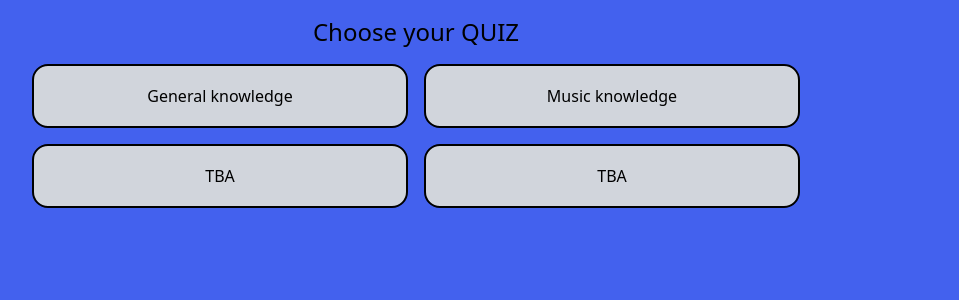
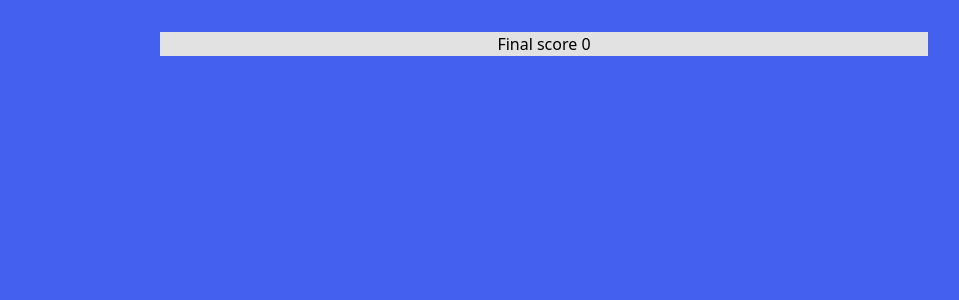
Before and after one commit to simonbilos/quiz-app, an Angular app: page /quiz in a window 1280 px wide. Shown: the top 300 px of the page, without its empty margins (224-1183 px from the left). Built offline with nearby package versions, Linux system fonts and the light colour scheme.

Commit message:
routing now works

```diff
--- a/src/app/app.component.html
+++ b/src/app/app.component.html
@@ -1,3 +1,3 @@
 <div class="w-screen h-screen bg-[#4361ee]">
-  <app-quiz-selector></app-quiz-selector>
+  <router-outlet></router-outlet>
 </div>
--- a/src/app/app.routes.ts
+++ b/src/app/app.routes.ts
@@ -1,3 +1,8 @@
-import { Routes } from '@angular/router';
+import { Routes } from "@angular/router";
+import { QuizComponent } from "./quiz/quiz.component";
+import { QuizSelectorComponent } from "./quiz-selector/quiz-selector.component";
 
-export const routes: Routes = [];
+export const routes: Routes = [
+  { path: "", component: QuizSelectorComponent },
+  { path: "quiz", component: QuizComponent },
+];
--- a/src/app/quiz-selector/quiz-selector.component.html
+++ b/src/app/quiz-selector/quiz-selector.component.html
@@ -5,12 +5,15 @@
     </div>
     <div class="grid grid-cols-2 grid-rows-2 gap-4">
       @for (quiz of quizzes(); track quiz) {
-      <div
+      <button
+        (click)="onClick(quiz.link)"
         class="bg-gray-300 rounded-2xl border-black border-2 flex justify-center items-center text-center h-16"
       >
         {{ quiz.name }}
-      </div>
+        <!-- when click, it should start QuizComponent with this quiz -->
+      </button>
       }
     </div>
   </div>
 </div>
+<router-outlet></router-outlet>
--- a/src/app/quiz-selector/quiz-selector.component.ts
+++ b/src/app/quiz-selector/quiz-selector.component.ts
@@ -1,18 +1,24 @@
 import { Component, signal } from "@angular/core";
+import { Router } from "@angular/router";
 import { QuizComponent } from "../quiz/quiz.component";
+import { RouterOutlet } from "@angular/router";
 
 @Component({
   selector: "app-quiz-selector",
-  imports: [QuizComponent],
+  imports: [QuizComponent, RouterOutlet],
   templateUrl: "./quiz-selector.component.html",
 })
 export class QuizSelectorComponent {
   quizzes = signal([
-    { name: "General knowledge", link: "/assets/general-knowledge.json" },
-    { name: "Music knowledge", link: "/assets/music-knowledge.json" },
+    { name: "General knowledge", link: "assets/general-knowledge.json" },
+    { name: "Music knowledge", link: "assets/music-knowledge.json" },
     { name: "TBA", link: "" },
     { name: "TBA", link: "" },
   ]);
 
-  onClick(quiz: string) {}
+  constructor(private router: Router) {}
+
+  onClick(quiz: string) {
+    this.router.navigate(["/quiz"], { queryParams: { file: quiz } });
+  }
 }
--- a/src/app/quiz/quiz.component.ts
+++ b/src/app/quiz/quiz.component.ts
@@ -1,4 +1,12 @@
-import { Component, signal, inject, effect, computed } from "@angular/core";
+import {
+  Component,
+  signal,
+  inject,
+  effect,
+  computed,
+  input,
+} from "@angular/core";
+import { ActivatedRoute } from "@angular/router";
 import { HttpClient } from "@angular/common/http";
 import { QuizQuestionComponent } from "../quiz-question/quiz-question.component";
 
@@ -26,6 +34,8 @@ type AnswerState = "correct" | "wrong" | "skipped" | "unanswered";
 })
 export class QuizComponent {
   private http = inject(HttpClient);
+  private route = inject(ActivatedRoute);
+
   questions = signal<Question[]>([]);
   currentIndex = signal<number>(0);
   correctAnswers = signal<number>(0);
@@ -33,14 +43,17 @@ export class QuizComponent {
   userResponse = signal<QuizResponse>({ skip: true });
   answerStates = signal<AnswerState[]>([]);
 
+  currentQuiz = signal(this.route.snapshot.queryParamMap.get("file") ?? "");
+
   currentQuestion = computed(() => this.questions()[this.currentIndex()]);
   showResult = computed(() => this.currentIndex() >= this.questions().length);
 
   constructor() {
     effect(() => {
-      this.http
-        .get<Question[]>("/assets/general-knowledge.json")
-        .subscribe((data) => {
+      const file = this.currentQuiz();
+      if (!file) return;
+
+      this.http.get<Question[]>(file).subscribe((data) => {
         const shuffledQuestions = this.shuffle(data).map((question) => ({
           ...question,
           answers: this.shuffle(question.answers),
--- a/src/main.ts
+++ b/src/main.ts
@@ -1,7 +1,9 @@
 import { bootstrapApplication } from "@angular/platform-browser";
 import { AppComponent } from "./app/app.component";
 import { provideHttpClient } from "@angular/common/http";
+import { provideRouter } from "@angular/router";
+import { routes } from "./app/app.routes";
 
 bootstrapApplication(AppComponent, {
-  providers: [provideHttpClient()],
+  providers: [provideHttpClient(), provideRouter(routes)],
 });
```
Lines whose indentation alone changed are shown as unchanged.
